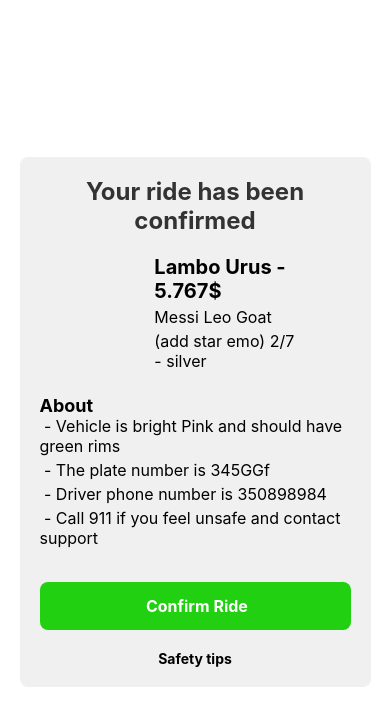
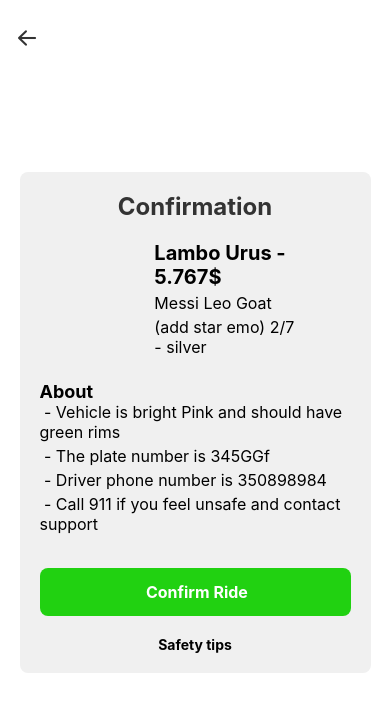
Before and after one commit to raphaelmwachiti/gLide, a React Native app: screen /ConfirmationScreen in a window 390 px wide. Shown: the top 726 px of the page. Built offline with nearby package versions, Linux system fonts and the light colour scheme.

Commit message:
back button added

```diff
--- a/package.json
+++ b/package.json
@@ -9,6 +9,7 @@
     "web": "expo start --web"
   },
   "dependencies": {
+    "@expo/vector-icons": "^13.0.0",
     "@react-native-firebase/app": "^18.7.1",
     "@react-native-firebase/auth": "^18.7.1",
     "@react-native-firebase/database": "^18.7.1",
--- a/src/navigation/MainNavigator.js
+++ b/src/navigation/MainNavigator.js
@@ -81,7 +81,7 @@
         options={{ headerShown: false }}
       />
       <Stack.Screen
-        name="MainNavigator"
+        name="GlideDriveTabs"
         component={MainNavigator}
         options={{ headerShown: false }}
       />
--- a/src/screens/ConfirmationScreen.js
+++ b/src/screens/ConfirmationScreen.js
@@ -1,12 +1,23 @@
 import React from 'react';
 import { View, Text, TouchableOpacity, StyleSheet, SafeAreaView } from 'react-native';
-import SafetyScreen from './SafetyScreen';
+import { useNavigation } from '@react-navigation/native';
+import { AntDesign } from '@expo/vector-icons';
 
 const ConfirmationScreen = ({ navigation }) => {
+  const { goBack } = useNavigation();
+
   return (
     <SafeAreaView style={styles.safeArea}>
+      <View style={styles.container}>
+        <SafeAreaView style={styles.backButtonSafeArea}>
+          {/* Back button within SafeAreaView */}
+          <TouchableOpacity style={styles.backButton} onPress={() => goBack()}>
+            <AntDesign name="arrowleft" size={24} color="#333" />
+          </TouchableOpacity>
+        </SafeAreaView>
+
         <View style={styles.card}>
-        <Text style={styles.confirmationText}>Your ride has been confirmed</Text>
+          <Text style={styles.confirmationText}>Confirmation</Text>
 
           <View style={styles.profileInfo}>
             <View style={styles.profileImgClmn}>
@@ -36,6 +47,7 @@
             <Text style={styles.safetyTipsText}>Safety tips</Text>
           </TouchableOpacity>
         </View>
+      </View>
     </SafeAreaView>
   );
 };
@@ -43,9 +55,12 @@
 const styles = StyleSheet.create({
   safeArea: {
     flex: 1,
+    backgroundColor: '#fff',
+  },
+  container: {
+    flex: 1,
     justifyContent: 'center',
     alignItems: 'center',
-    backgroundColor: '#fff',
   },
   card: {
     backgroundColor: '#f0f0f0',
@@ -54,6 +69,20 @@
     alignItems: 'center',
     width: '90%',
     maxWidth: 600,
+    position: 'relative',
+  },
+  backButtonSafeArea: {
+    position: 'absolute',
+    top: 20, // Adjust the top value for the SafeAreaView containing the back button
+    left: 10,
+    right: 10,
+    zIndex: 1,
+  },
+  backButton: {
+    position: 'absolute',
+    top: 5,
+    left: 5,
+    zIndex: 1,
   },
   confirmationText: {
     marginBottom: 20,
@@ -61,13 +90,6 @@
     color: '#333',
     fontSize: 24,
     fontWeight: 'bold',
-  },
-  titleText: {
-    marginBottom: 10,
-    textAlign: 'center',
-    color: '#333',
-    fontWeight: 'bold',
-    textDecorationLine: 'underline',
   },
   profileInfo: {
     flexDirection: 'row',
@@ -80,14 +102,6 @@
   },
   profileDetailClmn: {
     width: '70%',
-  },
-  profileImage: {
-    width: 70,
-    height: 70,
-    borderRadius: 35,
-    marginLeft: -20,
-    borderWidth: 2,
-    borderColor: '#000',
   },
   profileName: {
     fontWeight: 'bold',
```
Also changed, not shown: 1 other file (tests, documents, lock files or other folders). Lines whose indentation alone changed are shown as unchanged.
